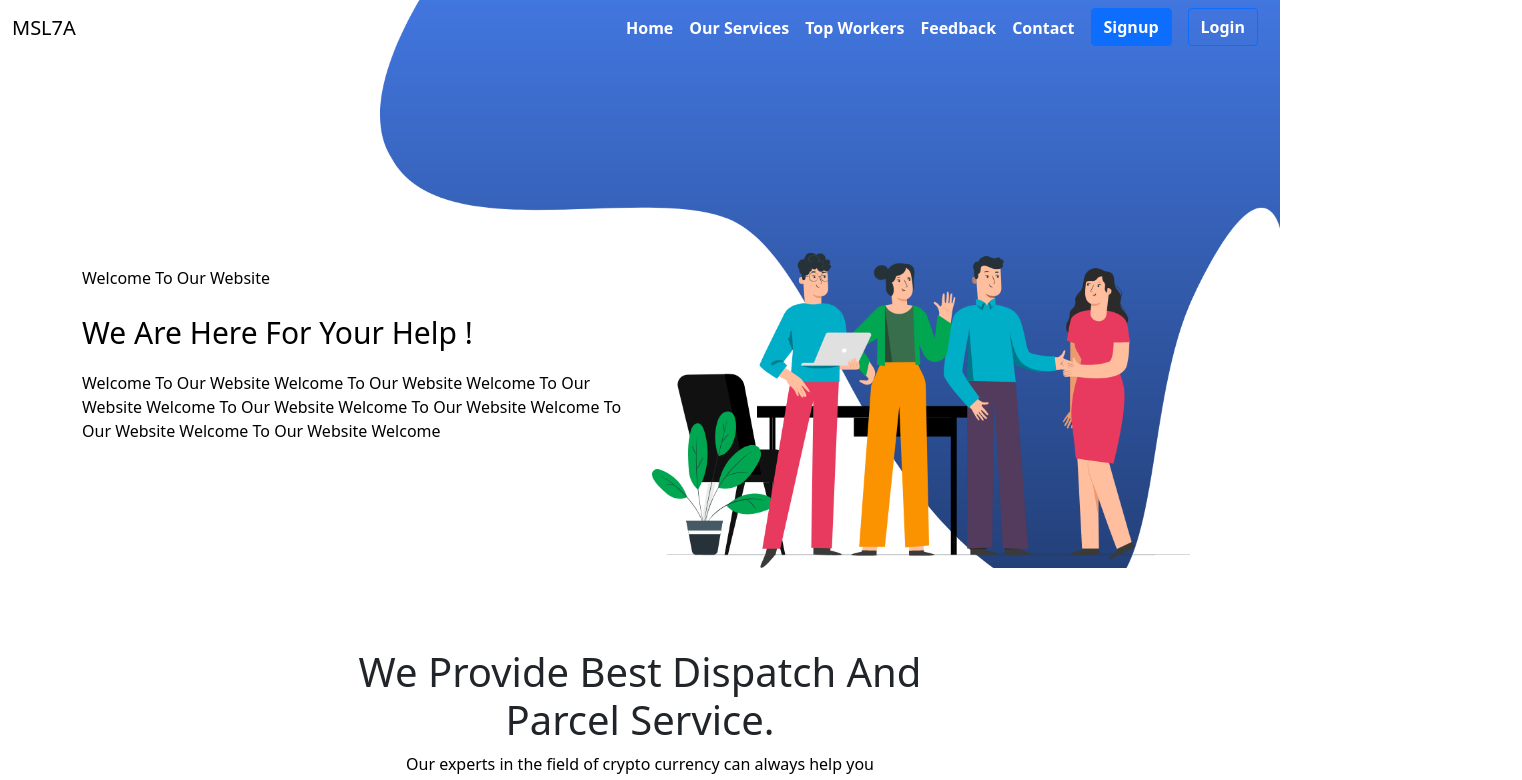
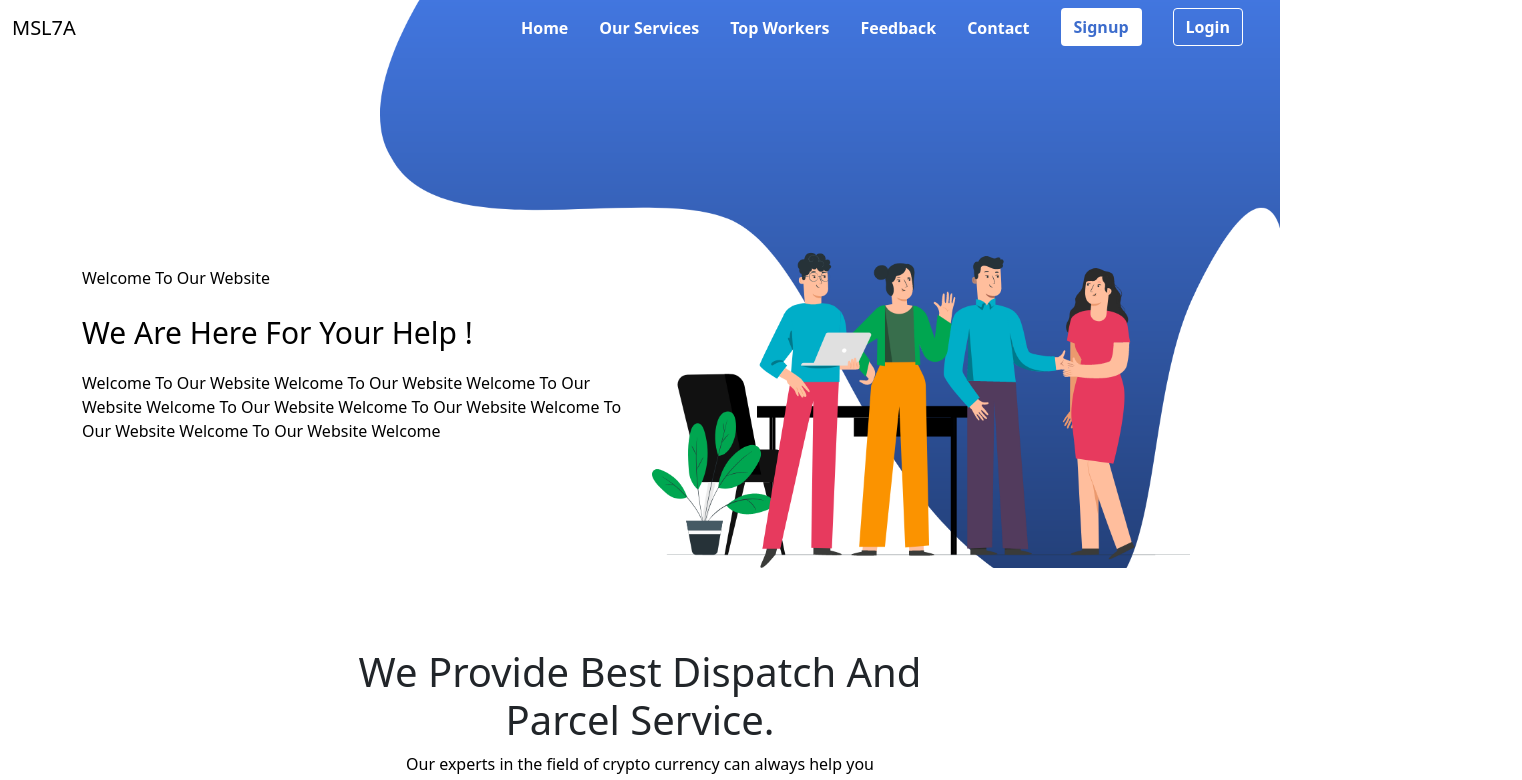
Before and after one commit to ahmedalaa30300/masl7a, a Vue app: page / in a window 1280 px wide. Shown: the top 780 px of the page, 1522 px wide, since content can reach past the window. Built offline with nearby package versions, Linux system fonts and the light colour scheme.

Commit message:
new new new

```diff
--- a/src/assets/main.css
+++ b/src/assets/main.css
@@ -1,4 +1,6 @@
-html, body {
-    height: 100%;
-
+body {
+    height: 100vh;
+    width: 100vw;
+    margin: auto;
+    overflow-x: hidden;
   }
--- a/src/components/footer.vue
+++ b/src/components/footer.vue
@@ -0,0 +1,27 @@
+<template>
+  <div>
+    <!--banner section-->
+    <section>
+      <footer class="container">
+            <img src="@/assets/Path 928.png" class="footer" />
+      </footer>
+      <!--<img src="./images/Path 2598.png" class="bottom-img">-->
+    </section>
+  </div>
+</template>
+
+<script>
+export default {};
+</script>
+
+<style scoped>
+footer{
+      margin-left: -15px;
+
+}
+.footer{
+    width:1525px;
+    height: 500px;
+
+}
+</style>
--- a/src/components/navbar.vue
+++ b/src/components/navbar.vue
@@ -37,10 +37,10 @@
                 <a class="nav-link" href="#">Contact</a>
               </li>
               <li class="nav-item ms-2 me-3">
-                <a class="btn btn-primary" href="/signup">Signup</a>
+                <a class="btn" style="background:white; color: #3C6CCC !important;" href="/signup">Signup</a>
               </li>
               <li class="nav-item">
-                <a class="btn btn-outline-primary" href="/login">Login</a>
+                <a class="btn" style="border-color:white;" href="/login">Login</a>
               </li>
             </ul>
           </div>
@@ -65,11 +65,15 @@ export default {};
   width: 100%;
 
 }
+
 .navbar {
   padding: 1 !important;
 }
 .navbar-nav {
   padding: 0 10px;
+}
+.navbar-nav li {
+  padding-right: 15px;
 }
 .navbar-nav li a {
   color: white !important;
```
Also changed, not shown: src/assets/Path 928.png (added).
